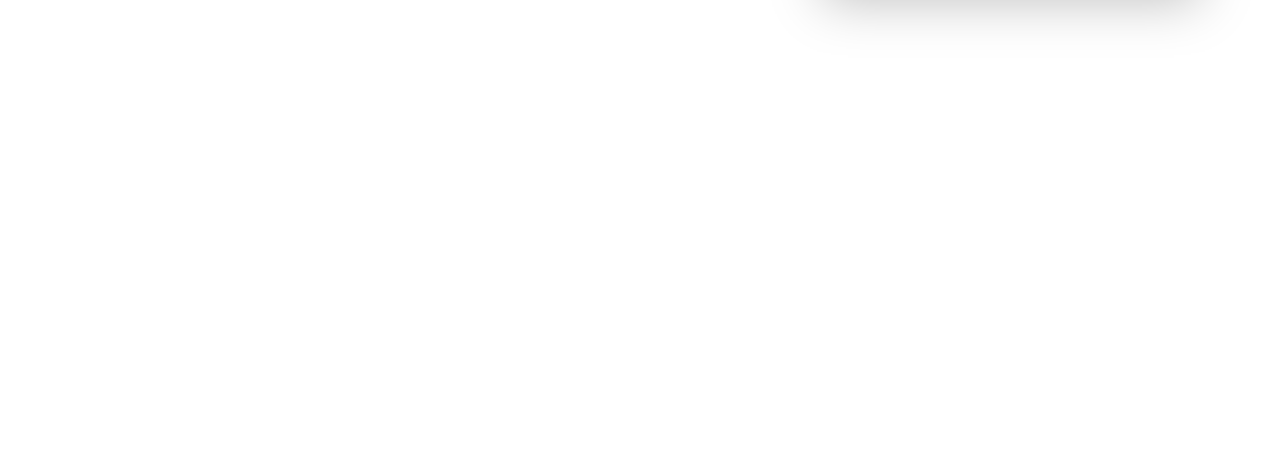
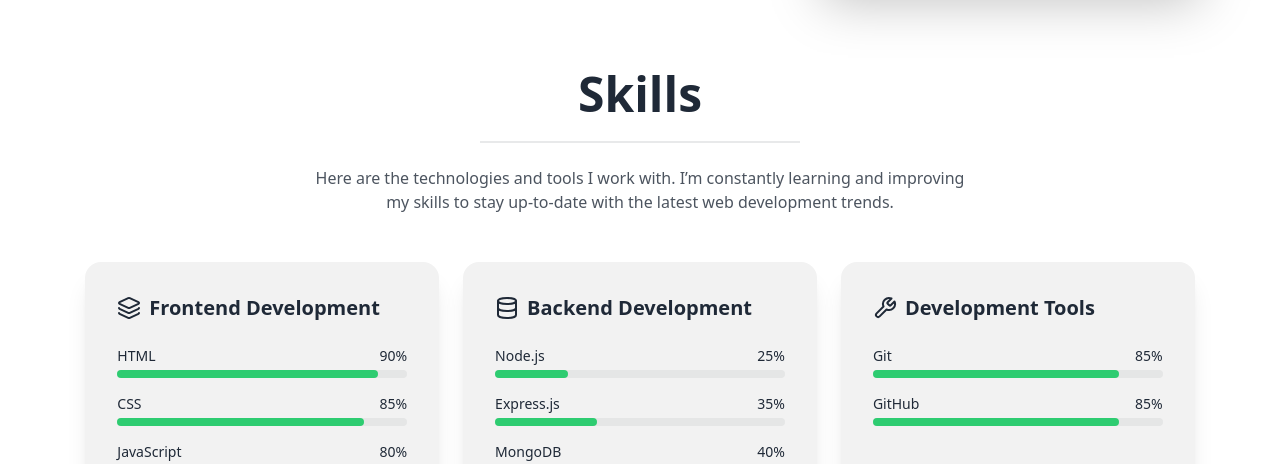
Before and after one commit to abdurrahmansoftlinkbd/portfolio, a React (Vite) app: page /about in a window 1280 px wide. Shown: the part 486-950 px from the top of the page. Before the commit the page ends 800 px from the top, so only its background shows below. Built offline with nearby package versions, Linux system fonts and the light colour scheme.

Commit message:
added skills

```diff
--- a/package.json
+++ b/package.json
@@ -11,6 +11,7 @@
   },
   "dependencies": {
     "localforage": "^1.10.0",
+    "lucide-react": "^0.469.0",
     "match-sorter": "^8.0.0",
     "react": "^18.3.1",
     "react-dom": "^18.3.1",
--- a/src/components/Skills.jsx
+++ b/src/components/Skills.jsx
@@ -1,5 +1,4 @@
-import React from "react";
-import { Code2, Layers, Database, Wrench } from "lucide-react";
+import { Layers, Database, Wrench } from "lucide-react";
 
 const Skills = () => {
   const skills = {
@@ -12,9 +11,9 @@ const Skills = () => {
       { name: "DaisyUI", progress: 85 },
     ],
     backend: [
-      { name: "Node.js", progress: 75 },
-      { name: "Express.js", progress: 75 },
-      { name: "MongoDB", progress: 70 },
+      { name: "Node.js", progress: 25 },
+      { name: "Express.js", progress: 35 },
+      { name: "MongoDB", progress: 40 },
       { name: "Firebase", progress: 80 },
     ],
     tools: [
@@ -39,7 +38,7 @@ const Skills = () => {
               </div>
               <div className="w-full bg-base-300 rounded-full h-2">
                 <div
-                  className="bg-primary h-2 rounded-full transition-all duration-500 ease-out"
+                  className="bg-default h-2 rounded-full transition-all duration-500 ease-out"
                   style={{ width: `${skill.progress}%` }}
                 />
               </div>
@@ -57,7 +56,7 @@ const Skills = () => {
           <h2 className="text-4xl md:text-5xl font-bold mb-4">Skills</h2>
           <div className="divider max-w-xs mx-auto"></div>
           <p className="text-base-content/80 max-w-2xl mx-auto">
-            Here are the technologies and tools I work with. I'm constantly
+            Here are the technologies and tools I work with. I’m constantly
             learning and improving my skills to stay up-to-date with the latest
             web development trends.
           </p>
--- a/src/pages/About.jsx
+++ b/src/pages/About.jsx
@@ -1,6 +1,9 @@
+import Skills from "../components/Skills";
+
 const About = () => {
   return (
-    <div className="hero pt-16">
+    <>
+      <section className="hero pt-16">
         <div className="hero-content md:gap-12 flex-col lg:flex-row-reverse">
           <img
             src="https://i.ibb.co.com/wKCh9yv/ilya-pavlov-Oqtaf-YT5k-Tw-unsplash.jpg"
@@ -17,18 +20,23 @@ const About = () => {
               My journey into programming started with JavaScript, where I
               developed a solid foundation in logic and computational thinking.
               Over time, I discovered my passion for web development. I actively
-            explore and build modern, responsive websites, combining creativity
-            with functionality.
+              explore and build modern, responsive websites, combining
+              creativity with functionality.
             </p>
             <p className="pb-6 font-lato">
               Beyond academics and coding, I enjoy spending time exploring new
-            technologies, teaching others, and occasionally indulging in hobbies
-            like reading or brainstorming creative ideas. These experiences help
-            me stay inspired and add unique perspectives to my work.
+              technologies, teaching others, and occasionally indulging in
+              hobbies like reading or brainstorming creative ideas. These
+              experiences help me stay inspired and add unique perspectives to
+              my work.
             </p>
           </div>
         </div>
-    </div>
+      </section>
+      <section>
+        <Skills></Skills>
+      </section>
+    </>
   );
 };
 
```
Also changed, not shown: 1 other file (tests, documents, lock files or other folders). Lines whose indentation alone changed are shown as unchanged.
